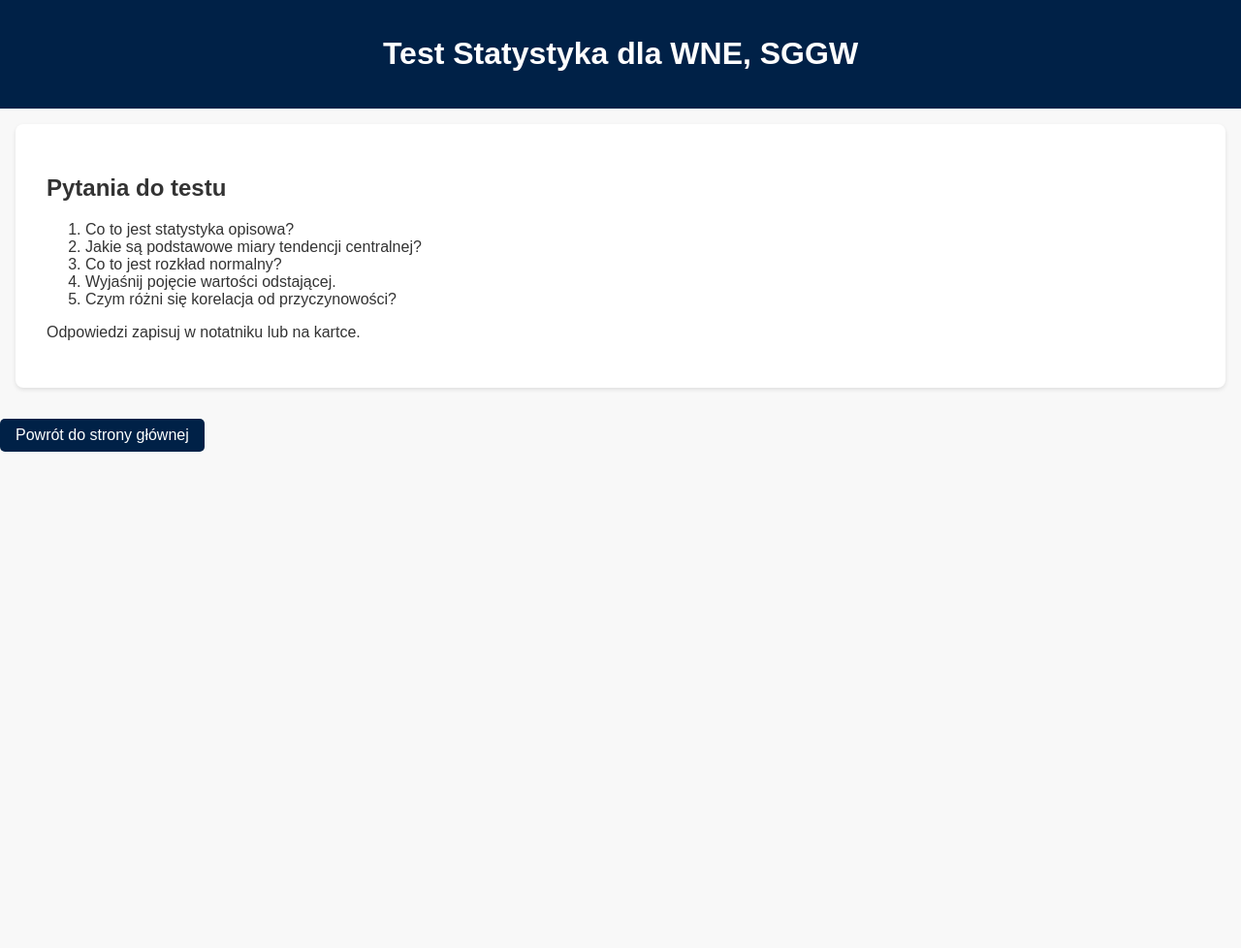
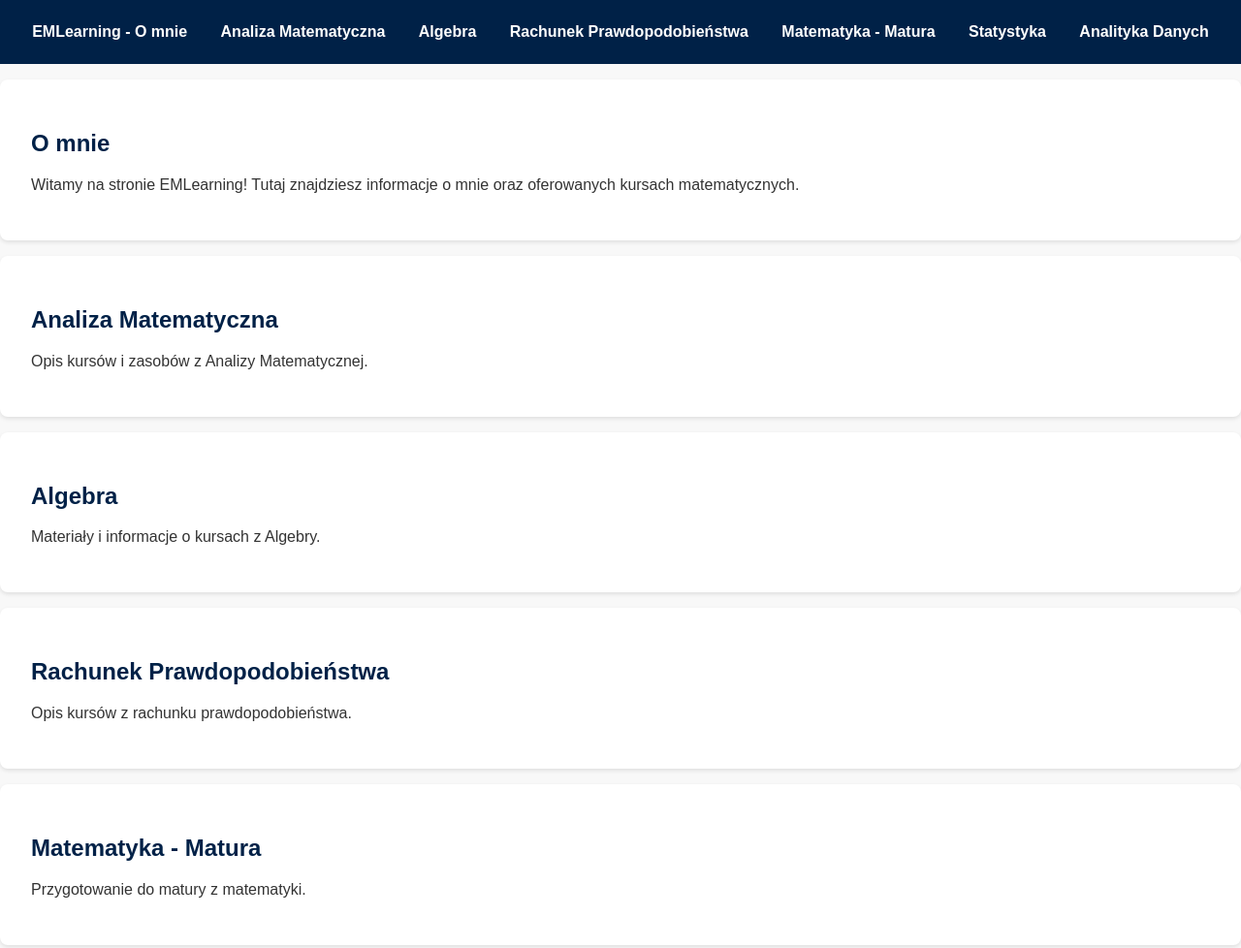
Before and after one commit to e-korepetycje/e-korepetycje.github.io, a plain HTML site: page index.html in a window 1280 px wide. Shown: the top 978 px of the page at 97% size. Before the commit the page ends 800 px from the top, so only its background shows below. Drawn offline with Linux system fonts and the light colour scheme.

Commit message:
Update index.html

```diff
--- a/index.html
+++ b/index.html
@@ -3,61 +3,101 @@
 <head>
     <meta charset="UTF-8">
     <meta name="viewport" content="width=device-width, initial-scale=1.0">
-    <title>Test Statystyka - WNE, SGGW</title>
+    <title>EMLearning</title>
     <style>
+        /* Podstawowy styl strony */
         body {
             font-family: Arial, sans-serif;
             margin: 0;
             padding: 0;
-            background-color: #f8f8f8;
-            color: #333;
+            background-color: #f8f8f8; /* Jasny szary kolor tła */
+            color: #333; /* Ciemnoszary kolor tekstu */
         }
-        header {
-            background-color: #002147;
-            color: white;
+
+        /* Styl dla górnego menu */
+        .navbar {
+            display: flex;
+            justify-content: space-around;
+            align-items: center;
+            background-color: #002147; /* Granatowy kolor menu */
             padding: 1rem;
-            text-align: center;
         }
+
+        .navbar a {
+            color: white; /* Biały kolor tekstu w menu */
+            text-decoration: none;
+            padding: 0.5rem 1rem;
+            font-weight: bold;
+            transition: background-color 0.3s; /* Płynne przejście dla efektu hover */
+        }
+
+        .navbar a:hover {
+            background-color: #555; /* Szary kolor podczas najechania */
+            border-radius: 5px;
+        }
+
+        /* Styl sekcji */
         section {
             padding: 2rem;
-            background-color: white;
-            margin: 1rem;
-            border-radius: 8px;
-            box-shadow: 0 2px 4px rgba(0, 0, 0, 0.1);
+            margin: 1rem 0;
+            background-color: white; /* Białe tło sekcji */
+            border-radius: 8px; /* Zaokrąglone rogi sekcji */
+            box-shadow: 0 2px 4px rgba(0, 0, 0, 0.1); /* Delikatny cień */
         }
-        .button {
-            display: inline-block;
-            padding: 0.5rem 1rem;
-            background-color: #002147;
-            color: white;
-            text-decoration: none;
-            border-radius: 5px;
-            margin-top: 1rem;
-        }
-        .button:hover {
-            background-color: #555;
+
+        h2 {
+            color: #002147; /* Granatowy kolor nagłówków sekcji */
         }
     </style>
 </head>
 <body>
 
-    <header>
-        <h1>Test Statystyka dla WNE, SGGW</h1>
-    </header>
+    <!-- Górne menu nawigacyjne -->
+    <nav class="navbar">
+        <a href="#omnie">EMLearning - O mnie</a>
+        <a href="#analiza-matematyczna">Analiza Matematyczna</a>
+        <a href="#algebra">Algebra</a>
+        <a href="#rachunek-prawdopodobienstwa">Rachunek Prawdopodobieństwa</a>
+        <a href="#matematyka-matura">Matematyka - Matura</a>
+        <a href="#statystyka">Statystyka</a>
+        <a href="#analityka-danych">Analityka Danych</a>
+    </nav>
 
-    <section>
-        <h2>Pytania do testu</h2>
-        <ol>
-            <li>Co to jest statystyka opisowa?</li>
-            <li>Jakie są podstawowe miary tendencji centralnej?</li>
-            <li>Co to jest rozkład normalny?</li>
-            <li>Wyjaśnij pojęcie wartości odstającej.</li>
-            <li>Czym różni się korelacja od przyczynowości?</li>
-        </ol>
-        <p>Odpowiedzi zapisuj w notatniku lub na kartce.</p>
+    <!-- Sekcje strony, które będą odnośnikami dla menu -->
+    <section id="omnie">
+        <h2>O mnie</h2>
+        <p>Witamy na stronie EMLearning! Tutaj znajdziesz informacje o mnie oraz oferowanych kursach matematycznych.</p>
     </section>
 
-    <a href="index.html" class="button">Powrót do strony głównej</a>
+    <section id="analiza-matematyczna">
+        <h2>Analiza Matematyczna</h2>
+        <p>Opis kursów i zasobów z Analizy Matematycznej.</p>
+    </section>
+
+    <section id="algebra">
+        <h2>Algebra</h2>
+        <p>Materiały i informacje o kursach z Algebry.</p>
+    </section>
+
+    <section id="rachunek-prawdopodobienstwa">
+        <h2>Rachunek Prawdopodobieństwa</h2>
+        <p>Opis kursów z rachunku prawdopodobieństwa.</p>
+    </section>
+
+    <section id="matematyka-matura">
+        <h2>Matematyka - Matura</h2>
+        <p>Przygotowanie do matury z matematyki.</p>
+    </section>
+
+    <section id="statystyka">
+        <h2>Statystyka</h2>
+        <p>Kursy i zasoby dotyczące statystyki.</p>
+    </section>
+
+    <section id="analityka-danych">
+        <h2>Analityka Danych</h2>
+        <p>Kursy związane z analityką danych i nauką o danych.</p>
+    </section>
 
 </body>
 </html>
```
